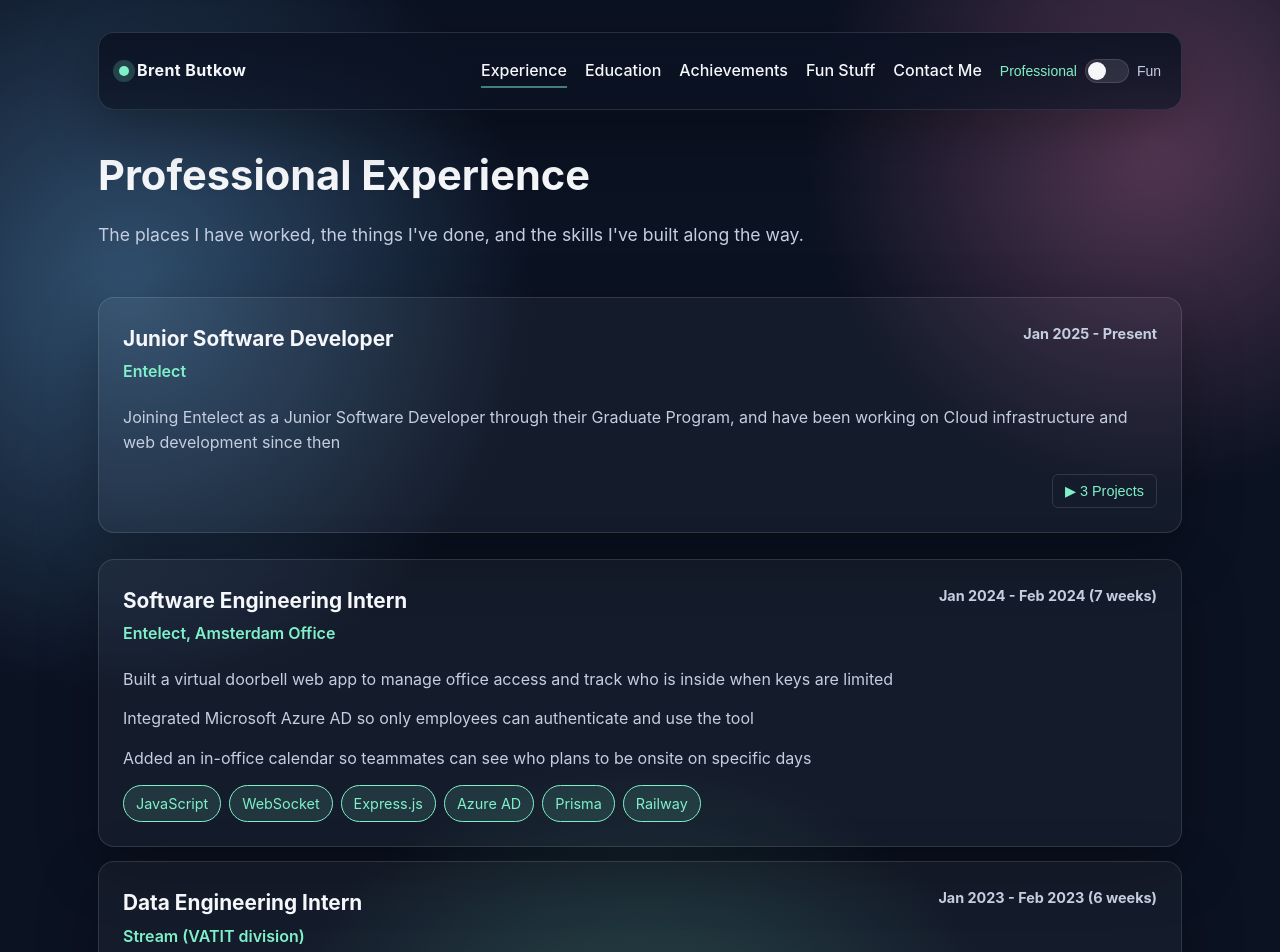
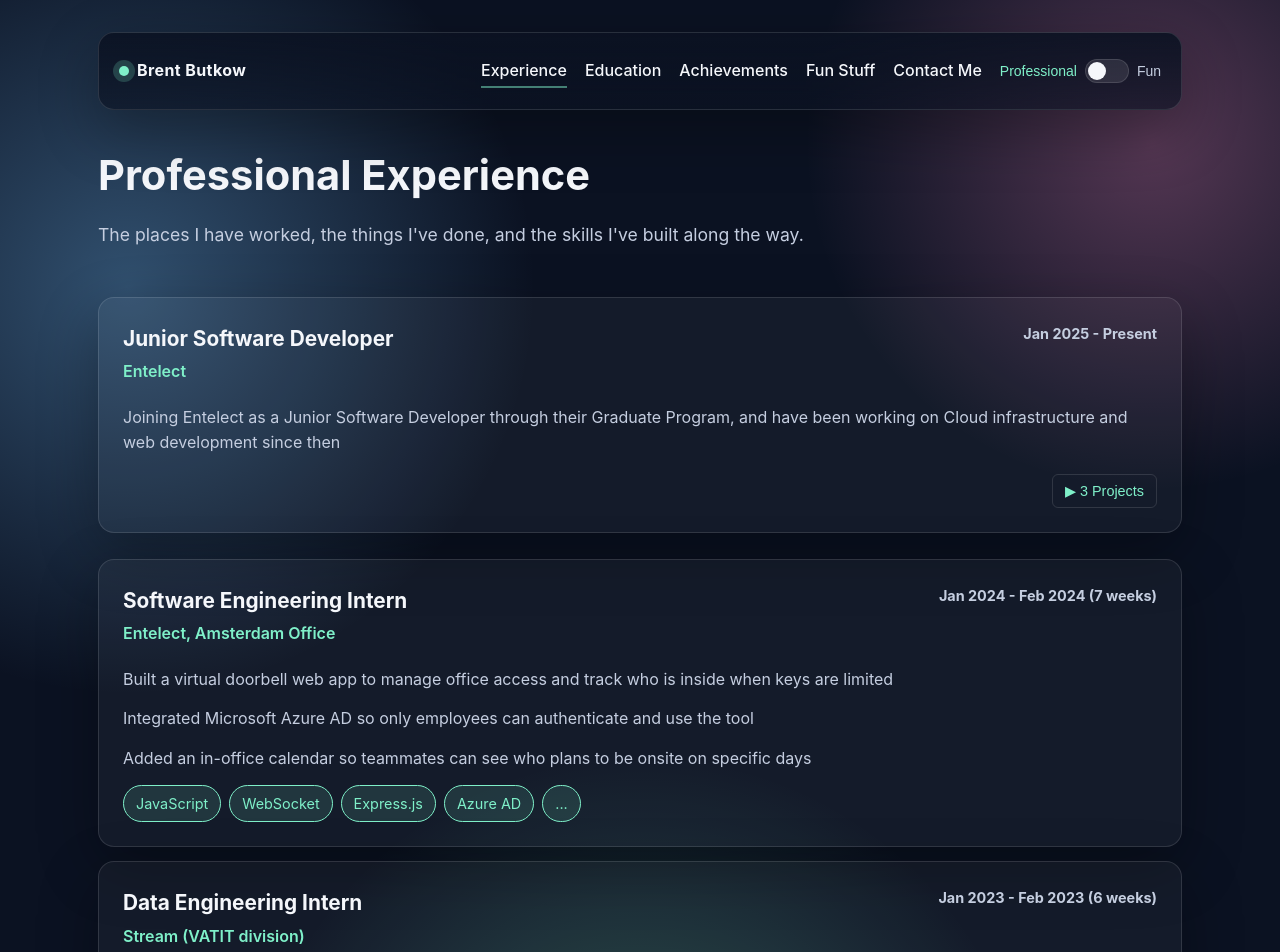
Before and after one commit to BrentTB/brentbutkow.me, a React (Vite) app: page /experience in a window 1280 px wide. Shown: the top 952 px of the page. Built offline with nearby package versions, Linux system fonts and the light colour scheme.

Commit message:
update pills to only limit pills when there would be multiple pills to hide

```diff
--- a/src/components/cards/DetailCard.tsx
+++ b/src/components/cards/DetailCard.tsx
@@ -30,7 +30,7 @@
       return { visiblePills: undefined, isCollapsible: false }
     }
 
-    if (pillsLimit === undefined || pills.length <= pillsLimit) {
+    if (pillsLimit === undefined || pills.length <= pillsLimit + 1) {
       return { visiblePills: pills, isCollapsible: false }
     }
 
--- a/src/pages/experience/components/ExperienceCard.tsx
+++ b/src/pages/experience/components/ExperienceCard.tsx
@@ -3,7 +3,7 @@
 import DetailCard from '../../../components/cards/DetailCard'
 import styles from './ExperienceCard.module.scss'
 
-const PILLS_TO_SHOW = 6
+const PILLS_TO_SHOW = 4
 
 function ExperienceCard({
   role,
--- a/src/pages/experience/data.ts
+++ b/src/pages/experience/data.ts
@@ -38,7 +38,7 @@
           'Cut cloud costs by up to 50% for multiple products',
           'Worked on developing a website used by insurance agencies to request reinsurance quotes from RGA',
         ],
-        skills: ['IaC', 'AWS', 'Terraform', 'Jenkins', 'React', 'TypeScript', 'Groovy'],
+        skills: ['AWS', 'Terraform', 'Jenkins', 'React', 'TypeScript', 'IaC', 'Groovy'],
       },
       {
         company: 'Entelect Tech Accelerator',
```
